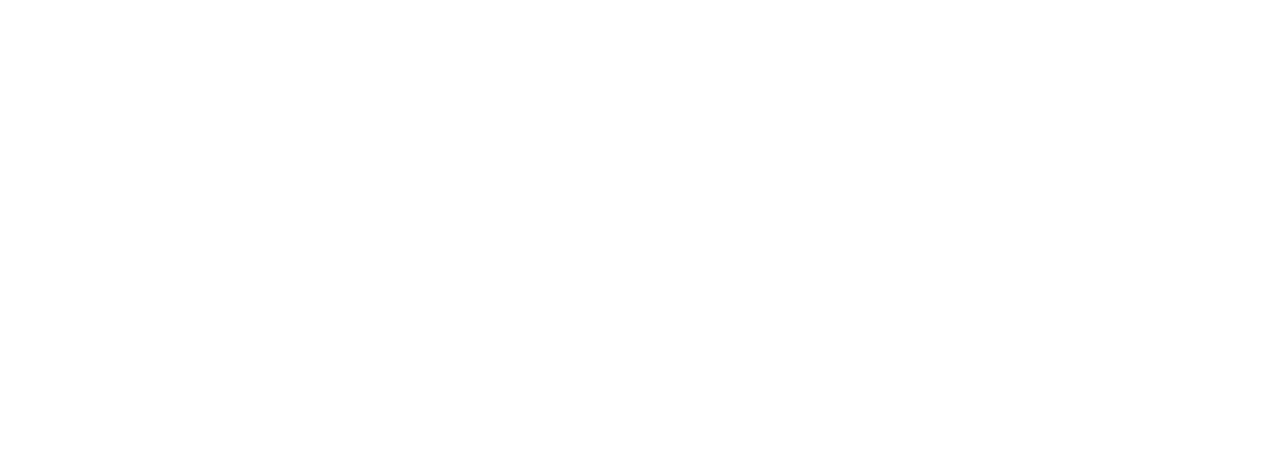
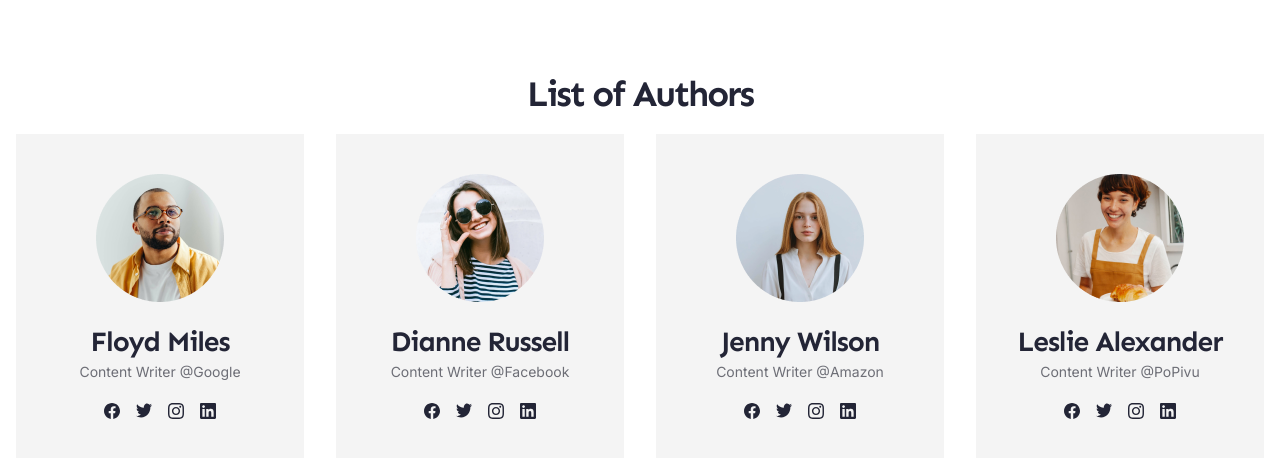
Before and after one commit to Ariotee/Finsweet-react, a React (Vite) app: page / in a window 1280 px wide. Shown: the part 3671-4129 px from the top of the page. Before the commit the page ends 3589 px from the top, so only its background shows below. Built offline with nearby package versions, Linux system fonts and the light colour scheme.

Commit message:
connect/authors-to-home-page

```diff
--- a/src/pages/home-page/index.jsx
+++ b/src/pages/home-page/index.jsx
@@ -5,6 +5,7 @@
 import AboutUs from '~/components/sections/about-us'
 import Categories from '~/components/sections/categories'
 import OurStory from '~/components/sections/our-story'
+import Authors from '~/components/sections/authors'
 
 const HomePage = () => {
   return (
@@ -14,6 +15,7 @@
       <AboutUs />
       <Categories />
       <OurStory />
+      <Authors />
     </>
   )
 }
```
